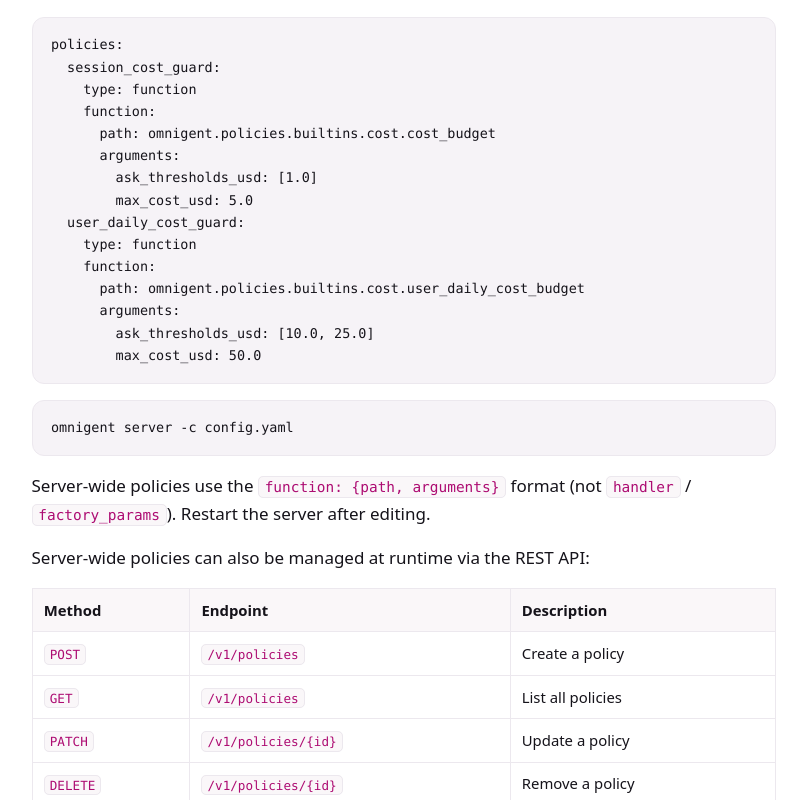
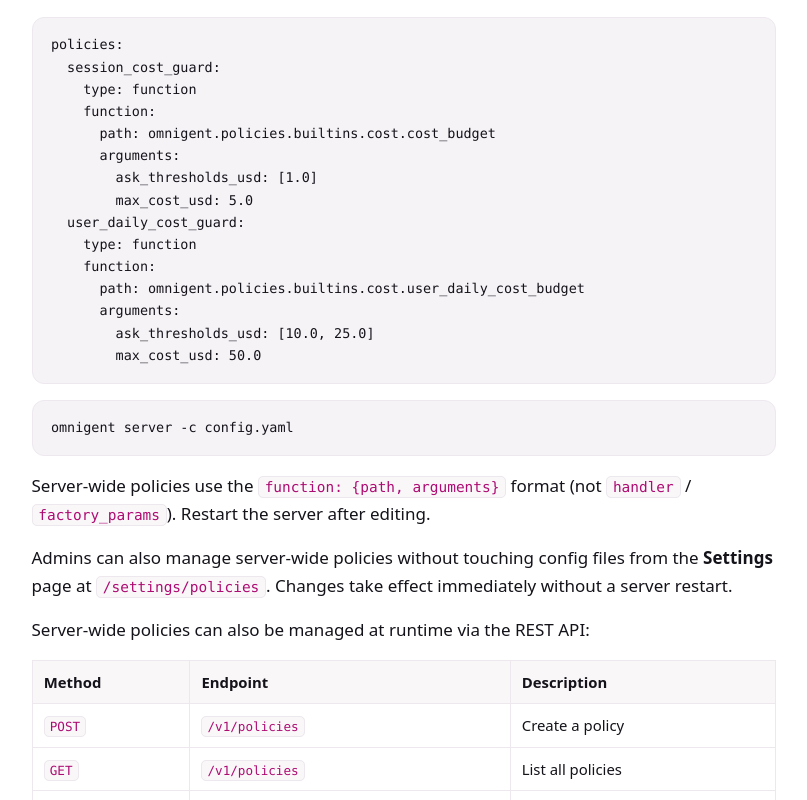
Before and after one commit to omnigent-ai/omnigent-site, a Next.js app: page /docs/policies/overview in a window 1280 px wide. Shown: the part 3443-4243 px from the top of the page, without its empty margins (261-1068 px from the left). Built offline with nearby package versions, Linux system fonts and the light colour scheme; no server answers.

Commit message:
docs: document /settings/policies for server-wide policy management
Co-authored-by: Isaac

```diff
--- a/app/docs/policies/overview/page.mdx
+++ b/app/docs/policies/overview/page.mdx
@@ -85,7 +85,7 @@ level has a different scope and priority:
 | ------------------- | --------- | ------------------------------------- | ----------------------------------------------- | -------- |
 | **Session**         | End user  | Current session only, not persistent  | Ask your Omnigent, or use the UI settings panel | First    |
 | **Omnigent config** | Developer | Every session using this Omnigent     | `policies` block in the Omnigent YAML           | Second   |
-| **Server-wide**     | Admin     | Every agent and session on the server | Server config YAML or REST API                  | Last     |
+| **Server-wide**     | Admin     | Every agent and session on the server | Settings page, server config YAML, or REST API  | Last     |
 
 An admin can set a company-wide cost cap, a developer can restrict which repos the Omnigent
 writes to, and an end user can add extra approval gates. All three levels are enforced
@@ -168,6 +168,10 @@ omnigent server -c config.yaml
 Server-wide policies use the `function: {path, arguments}` format (not
 `handler` / `factory_params`). Restart the server after editing.
 
+Admins can also manage server-wide policies without touching config files from
+the **Settings** page at `/settings/policies`. Changes take effect immediately
+without a server restart.
+
 Server-wide policies can also be managed at runtime via the REST API:
 
 | Method   | Endpoint            | Description       |
```
